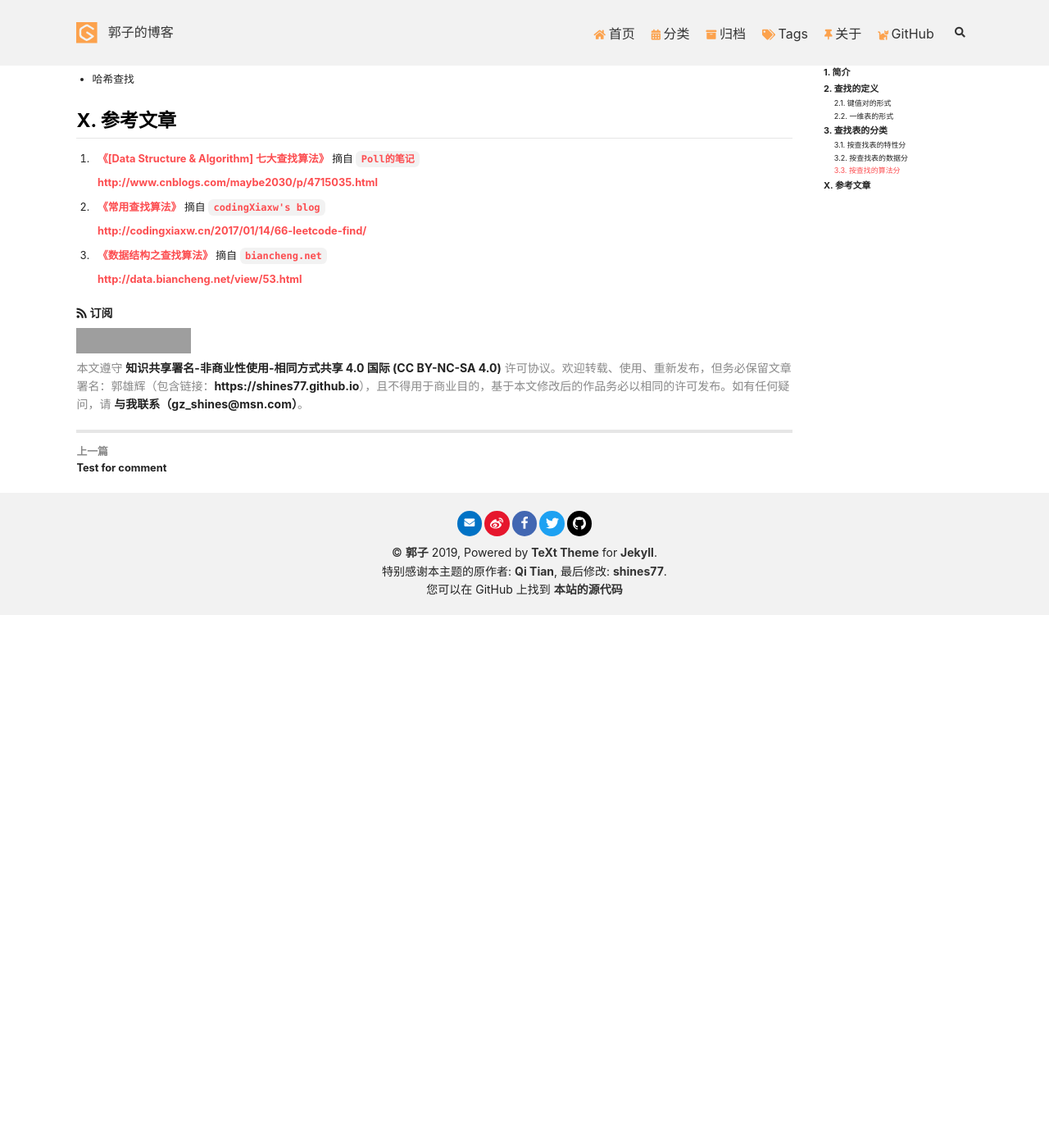
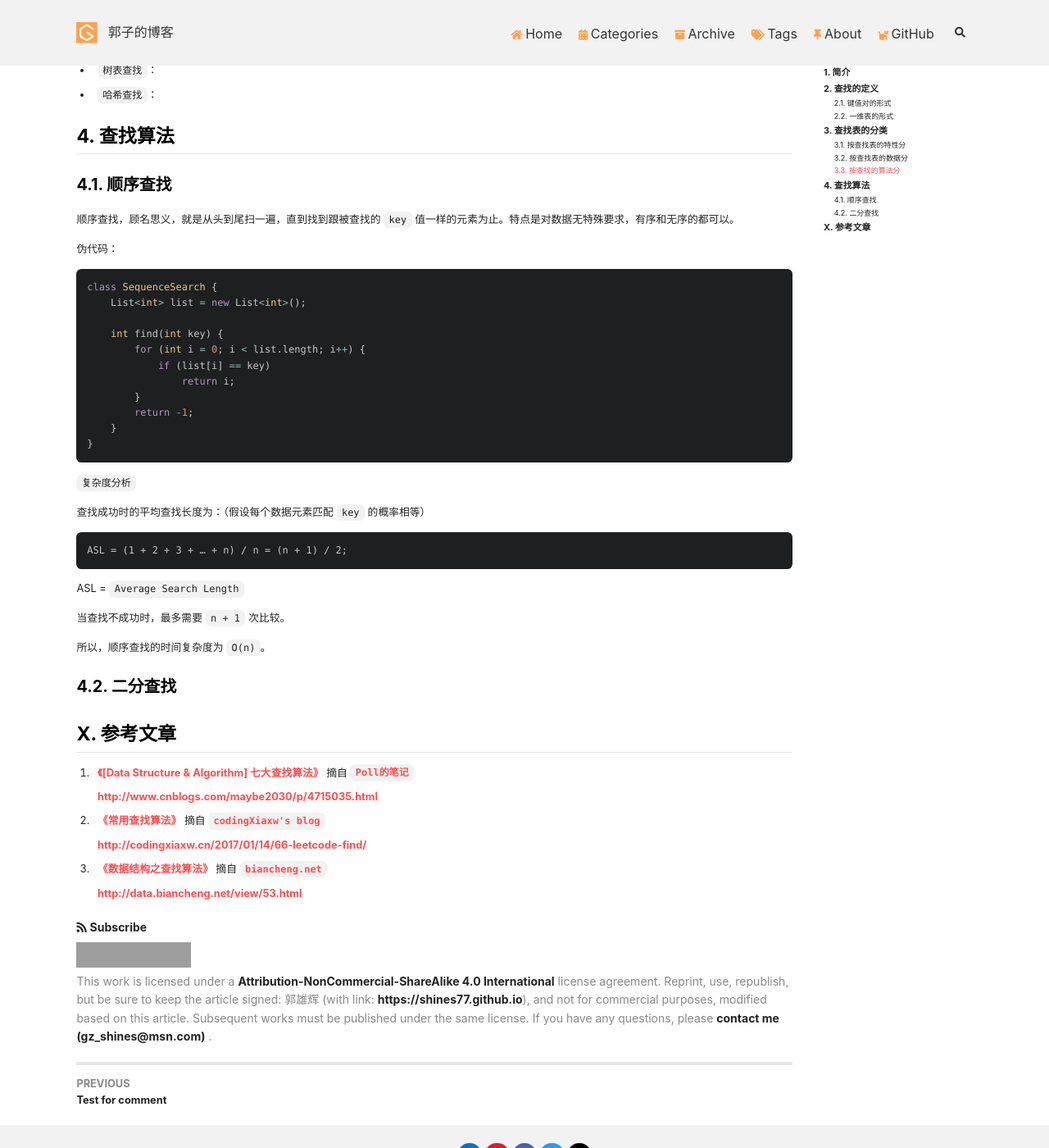
Before and after one commit to shines77/shines77.github.io, a Jekyll site: the page built from _posts/2019-01-19-A-faster-hash-map-written-by-c++.md, in a window 1280 px wide and 1400 px high, scrolled down 1709 px. Shown: the whole window at 82% size. Built offline with Jekyll 4.4.1, drawn with Linux system fonts in a browser that asks for light colours; nearby versions of some CDN libraries; comment, search, counter and statistics services are not loaded; before the commit the page ends 2459 px from its top, so only the background shows below that; some of the changed text lies outside the part shown; grey boxes are pictures that could not be loaded.

Commit message:
* _config.yml中navbar.icon更名为navbar.show_icon; * 更新了posts;
Signed-off-by: shines77 <gz_shines@msn.com>

````diff
--- a/_config.yml
+++ b/_config.yml
@@ -16,6 +16,21 @@
 markdown    : kramdown
 highlighter : rouge
 permalink   : date
+
+## => Language and Timezone
+##############################
+lang: en # the language of your site, default as "en", e.g. "en", "zh-CN", "zh-TW"
+timezone: Asia/Shanghai # see https://en.wikipedia.org/wiki/List_of_tz_database_time_zones for the available values
+
+## => Theme settings
+##############################
+site_theme: default # "default" (default), "dark", "forest", "ocean", "chocolate", "orange"
+highlight_theme: tomorrow-night # "default" (default), "tomorrow", "tomorrow-night", "tomorrow-night-eighties", "tomorrow-night-blue", "tomorrow-night-bright"
+
+navbar:
+  show_icon: true # false (default), true. Whether to display the icon for the text on the navigation bar.
+  text_spacing: false # false (default), true. Whether to display the spacing between the text on the navigation bar.
+  spacing_line: false # false (default), true. Whether to display the vertical spacing line of the text on the navigation bar.
 
 ## => Site Settings
 ##############################
@@ -51,21 +66,6 @@ author:
   github    : shines77 # "user_name" the last part of your profile url, e.g. https://github.com/user_name
   npm       : # "user_name" the last part of your profile url, e.g. https://www.npmjs.com/~user_name
   telegram  : # "user_name" the last part of your profile url, e.g. https://t.me/user_name
-
-## => Theme settings
-##############################
-site_theme: default # "default" (default), "dark", "forest", "ocean", "chocolate", "orange"
-highlight_theme: tomorrow-night # "default" (default), "tomorrow", "tomorrow-night", "tomorrow-night-eighties", "tomorrow-night-blue", "tomorrow-night-bright"
-
-## => Language and Timezone
-##############################
-lang: zh-CN # the language of your site, default as "en"
-timezone: Asia/Shanghai # see https://en.wikipedia.org/wiki/List_of_tz_database_time_zones for the available values
-
-navbar:
-  icon: true # false (default), true
-  text_spacing: false # false (default), true
-  spacing_line: false # false (default), true
 
 ##
 ## The post's date is in the future.
--- a/_includes/header.html
+++ b/_includes/header.html
@@ -31,10 +31,10 @@
             {%- assign _page_url = __return -%}
             {%- include snippets/get-string-from-locale-config.html locale=_item.titles -%}
             {%- if _nav_url == _page_url or page.nav_key and _item.key and page.nav_key == _item.key -%}
-            <li class="navbar_item navbar_item-active">{%- if site.navbar.icon -%}{%- if _item.class -%}&nbsp;<span class="navbar_icon"><i class="{{ _item.class }}"></i></span>{%- endif -%}{%- endif -%}&nbsp;<a href="{{ _nav_url }}"{% if _item.target %} target="{{ _item.target }}"{% endif %}>{%- if _item.title -%}{{ _item.title }}{%- else -%}{{ __return }}{%- endif -%}</a>&nbsp;</li>
+            <li class="navbar_item navbar_item-active">{%- if site.navbar.show_icon -%}{%- if _item.class -%}&nbsp;<span class="navbar_icon"><i class="{{ _item.class }}"></i></span>{%- endif -%}{%- endif -%}&nbsp;<a href="{{ _nav_url }}"{% if _item.target %} target="{{ _item.target }}"{% endif %}>{%- if _item.title -%}{{ _item.title }}{%- else -%}{{ __return }}{%- endif -%}</a>&nbsp;</li>
             {%- if site.navbar.spacing_line -%}<div class="navbar_spacing"></div>{%- endif -%}
             {%- else -%}
-            <li class="navbar_item">{%- if site.navbar.icon -%}{%- if _item.class -%}&nbsp;<span class="navbar_icon"><i class="{{ _item.class }}"></i></span>{%- endif -%}{%- endif -%}&nbsp;<a href="{{ _nav_url }}"{% if _item.target %} target="{{ _item.target }}"{% endif %}>{%- if _item.title -%}{{ _item.title }}{%- else -%}{{ __return }}{%- endif -%}</a>&nbsp;</li>
+            <li class="navbar_item">{%- if site.navbar.show_icon -%}{%- if _item.class -%}&nbsp;<span class="navbar_icon"><i class="{{ _item.class }}"></i></span>{%- endif -%}{%- endif -%}&nbsp;<a href="{{ _nav_url }}"{% if _item.target %} target="{{ _item.target }}"{% endif %}>{%- if _item.title -%}{{ _item.title }}{%- else -%}{{ __return }}{%- endif -%}</a>&nbsp;</li>
             {%- if site.navbar.spacing_line -%}<div class="navbar_spacing"></div>{%- endif -%}
             {%- endif -%}
             {%- endfor -%}
--- a/_posts/2019-01-19-A-faster-hash-map-written-by-c++.md
+++ b/_posts/2019-01-19-A-faster-hash-map-written-by-c++.md
@@ -70,10 +70,53 @@ bool result = table.isExists(77);   // 我们得到的结果是: 不存在
 
 可分为：
 
-* 顺序查找
-* 分块查找
-* 树表查找
-* 哈希查找
+* `顺序查找`：
+
+* `分块查找`：
+
+* `树表查找`：
+
+* `哈希查找`：
+
+## 4. 查找算法
+
+### 4.1. 顺序查找
+
+顺序查找，顾名思义，就是从头到尾扫一遍，直到找到跟被查找的 `key` 值一样的元素为止。特点是对数据无特殊要求，有序和无序的都可以。
+
+伪代码：
+
+```cpp
+class SequenceSearch {
+    List<int> list = new List<int>();
+
+    int find(int key) {
+        for (int i = 0; i < list.length; i++) {
+            if (list[i] == key)
+                return i;
+        }
+        return -1;
+    }
+}
+```
+
+`复杂度分析`
+
+查找成功时的平均查找长度为：（假设每个数据元素匹配 `key` 的概率相等）
+
+```
+ASL = (1 + 2 + 3 + … + n) / n = (n + 1) / 2;
+```
+
+ASL = `Average Search Length`
+
+当查找不成功时，最多需要 `n + 1` 次比较。
+
+所以，顺序查找的时间复杂度为 `O(n)`。
+
+### 4.2. 二分查找
+
+
 
 ## X. 参考文章
 
````
